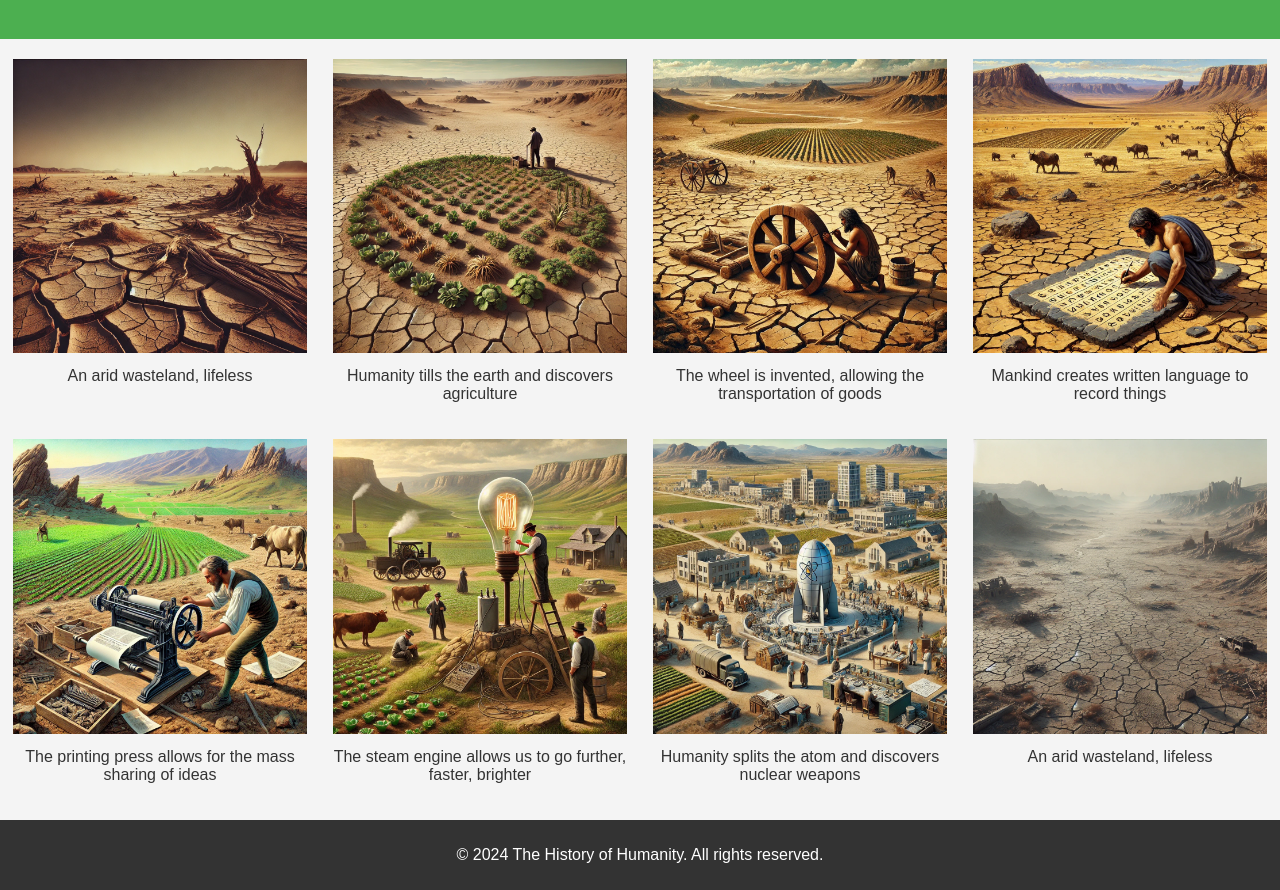
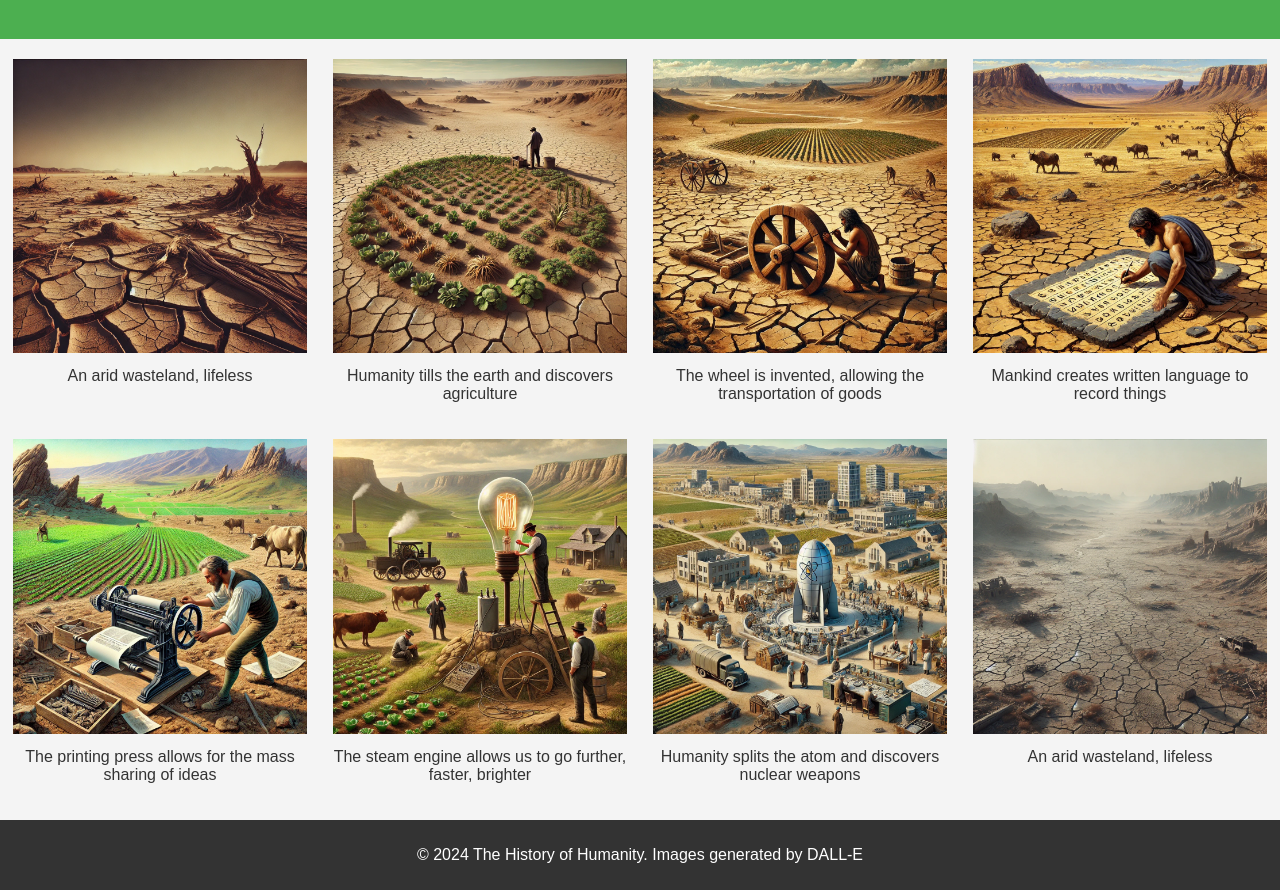
Before and after one commit to DoubleTheDots/DES222-Task-1--Visual-Diary, a plain HTML site: page index.html in a window 1280 px wide. Shown: the part 81-971 px from the top of the page. Drawn offline with Linux system fonts and the light colour scheme.

Commit message:
fixed footer to add credit to DALL-E

```diff
--- a/index.html
+++ b/index.html
@@ -52,7 +52,7 @@
     </div>
 
     <footer class="footer">
-        <p>&copy; 2024 The History of Humanity. All rights reserved.</p>
+        <p>&copy; 2024 The History of Humanity. Images generated by DALL-E</p>
     </footer>
 </body>
 </html>
```
